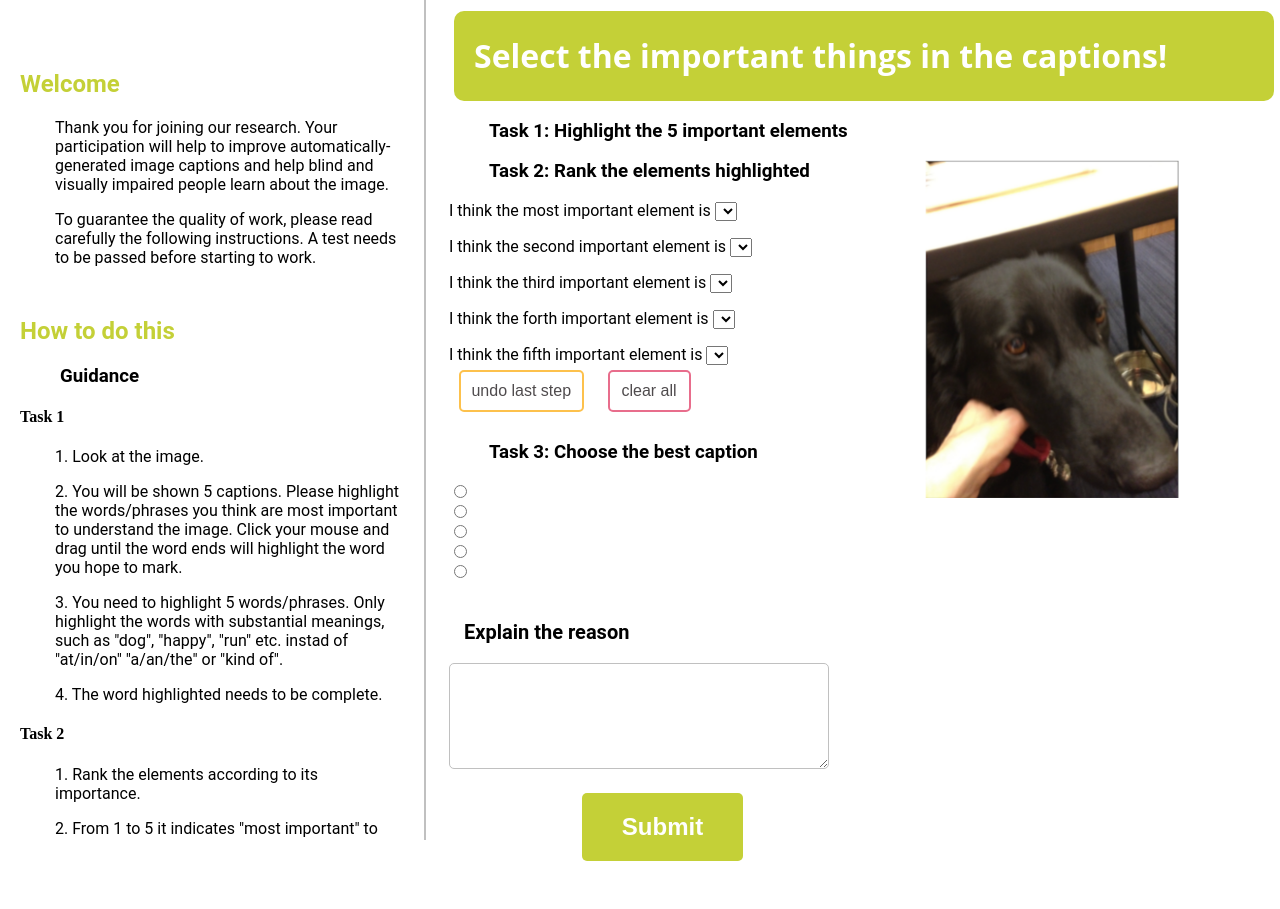
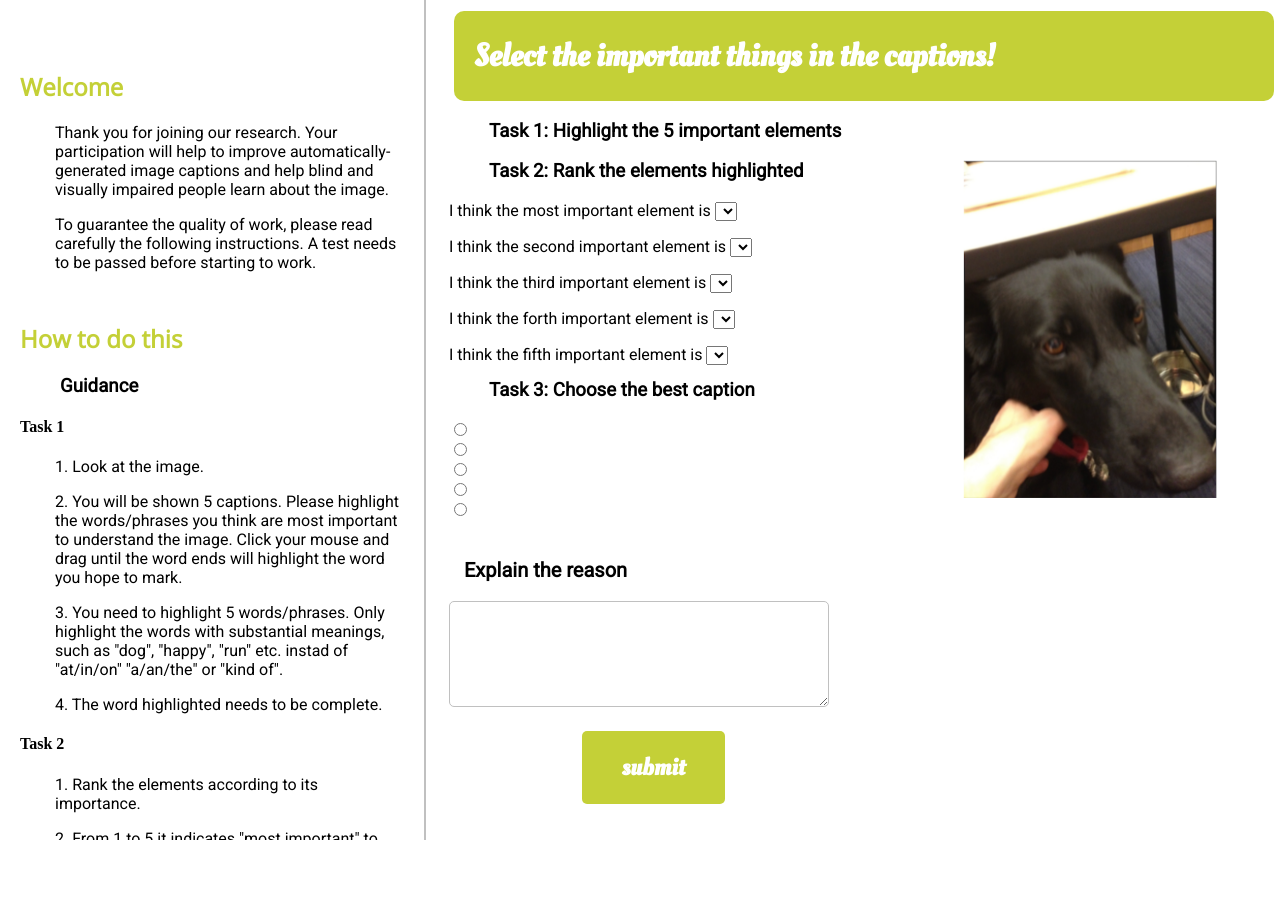
Before and after one commit to yuan00611/Crowdsourcing-Final-Project, a plain HTML site: page index.html in a window 1280 px wide. Drawn offline with nearby package versions, Linux system fonts and the light colour scheme; a script that the page names is missing.

Commit message:
modified some details

```diff
--- a/index.css
+++ b/index.css
@@ -3,21 +3,21 @@ body{
 }
 
 h1{
-	font-family: "Open Sans";
+	font-family: 'Oleo Script', cursive;
 	margin: 5px;
 	padding: 15px;
 }
 
 h2{
 	padding-top: 30px;
-	font-family: Roboto;
+	font-family:'Open Sans', sans-serif;
 	font-size: 18pt;
 	color: #C4D037;
 }
 
 h3{
 	padding-left: 40px;
-	font-family: Roboto;
+	font-family: 'Roboto', sans-serif;
 }
 
 a{
@@ -30,7 +30,7 @@ th{
 }
 
 p{
-	font-family: "Roboto";
+	font-family: 'Roboto', sans-serif;
 }
 
 #sidebar {
@@ -66,7 +66,7 @@ p{
   /*padding: 10px;*/
   width: 70%;
   transition: all 0.5s;
-  font:bold 18pt Roboto, "Times New Roman";
+  font:bold 18pt 'Roboto', sans-serif;
   margin-top: 10px;
   margin-bottom: 10px;
 }
@@ -189,7 +189,7 @@ p{
 }
 
 #capImg img{
-	margin-left:37%;
+	margin-left:40%;
 	position: fixed;
 	width: 20%;
 	height: auto;
@@ -270,7 +270,7 @@ textarea{
 	border-radius:5px;
 	border:1px solid silver;
 	font-size: 14pt;
-	font-family: "Bradley Hand";
+	font-family: 'Gochi Hand', cursive;
 }
 
 input[type=submit]{
@@ -280,7 +280,7 @@ input[type=submit]{
 	cursor:pointer;
 	-webkit-border-radius:10px;
 	border-radius:5px;
-	font:bold 18pt arial;
+	font:bold 18pt 'Oleo Script';
 	color: white;
 	margin-left: 16%;
 	margin-top: 20px;
--- a/index.html
+++ b/index.html
@@ -6,6 +6,7 @@
 	<link rel="stylesheet" type="text/css" href="index.css" />
     <script type='text/javascript' src='https://s3.amazonaws.com/mturk-public/externalHIT_v1.js'></script>
     <script src="https://ajax.googleapis.com/ajax/libs/jquery/3.4.1/jquery.min.js"></script>
+    <link href="https://fonts.googleapis.com/css?family=Gochi+Hand|Oleo+Script|Open+Sans|Roboto&display=swap" rel="stylesheet">
 </head>
 
 <body>
@@ -120,14 +121,14 @@
 		</div>
 	</div>
 	<div>
-		<button class="ud" onclick="undo()">undo last step</button>
-		<button class="ca" onclick="clearAll()">clear all</button>
+		<!-- <button class="ud" onclick="undo()">undo last step</button>
+		<button class="ca" onclick="clearAll()">clear all</button> -->
 	</div>
 
 	<div id="captext3">
 		<h3> Task 3: Choose the best caption </h3>
 
-		<input type="radio" name="best" id="b1" required>
+		<input type="radio" name="best" id="b1" oninvalid="setCustomValidity('You need to at least choose one option.');" onchange="setCustomValidity('');" required>
 		<label class="c1"></label>
 		<br>
 		<input type="radio" name="best" id="b2">
@@ -147,9 +148,9 @@
 		<label id="reason">Explain the reason</label>
 		<br>
 		<br>
-		<textarea name="reason"></textarea>
+		<textarea name="reason" oninvalid="setCustomValidity('You need to write your reason.');" onchange="setCustomValidity('');" required></textarea>
 		<br>
-		<input type="submit" name="s" >
+		<input type="submit" name="s" value="submit">
 
 
 	</div>
--- a/index.js
+++ b/index.js
@@ -133,7 +133,9 @@ function deleteOption(list){
   //list.options[index] = null;
 }
 
-
+window.addEventListener('keypress', function(evt){
+  undo();
+});
 
 
 
```
